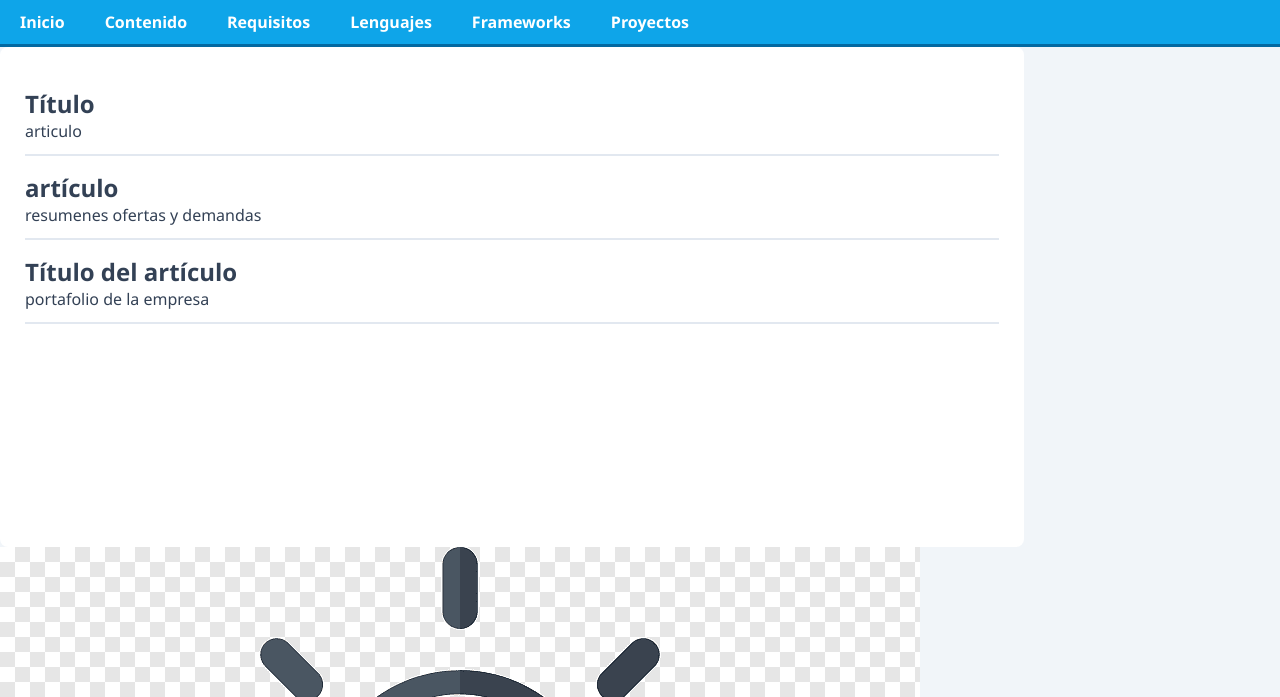
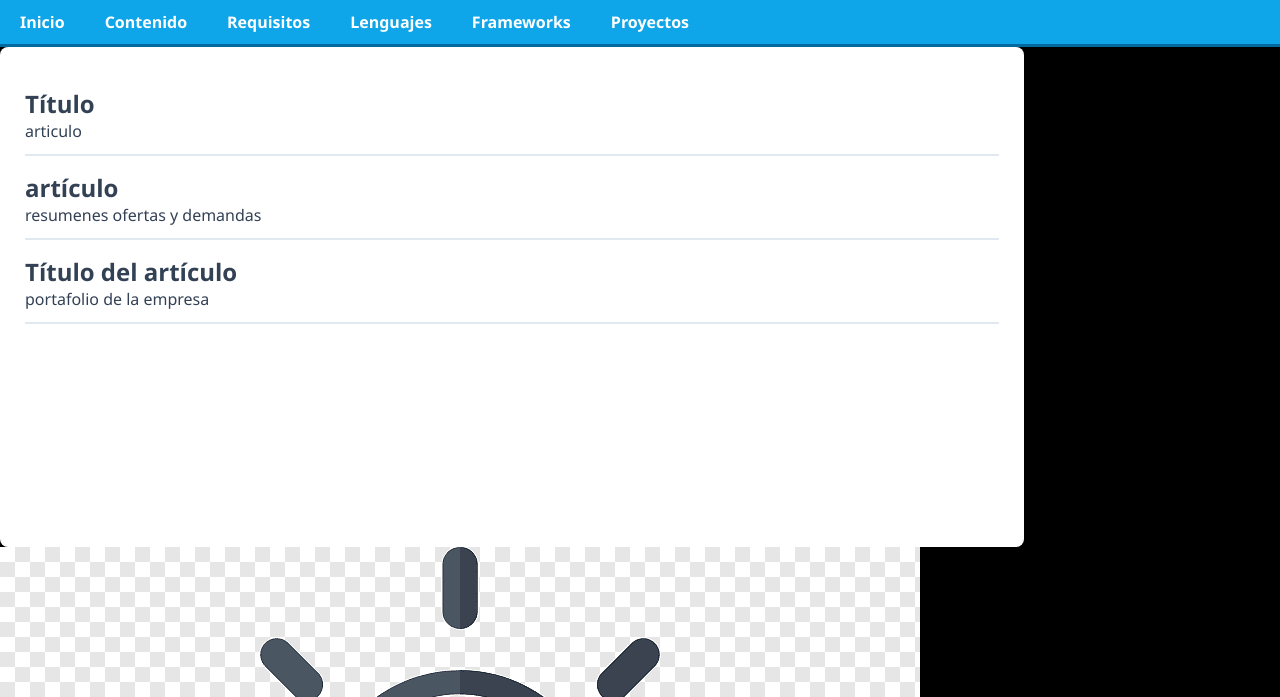
Before and after one commit to esteban184/Mi-Web, a plain HTML site: page index.html in a window 1280 px wide. Shown: the part 103-800 px from the top of the page. Drawn offline with Linux system fonts and the light colour scheme.

Commit message:
Update body background color to black
Changed body background color to black.

```diff
--- a/styles.css
+++ b/styles.css
@@ -7,7 +7,7 @@
 
 /* ESTILO GENERAL DEL SITIO */
 body{
-    background: #f1f5f9;
+    background: #000000;
     font-family: 'Segoe UI', Tahoma, Geneva, Verdana, sans-serif;
 }
 
```
